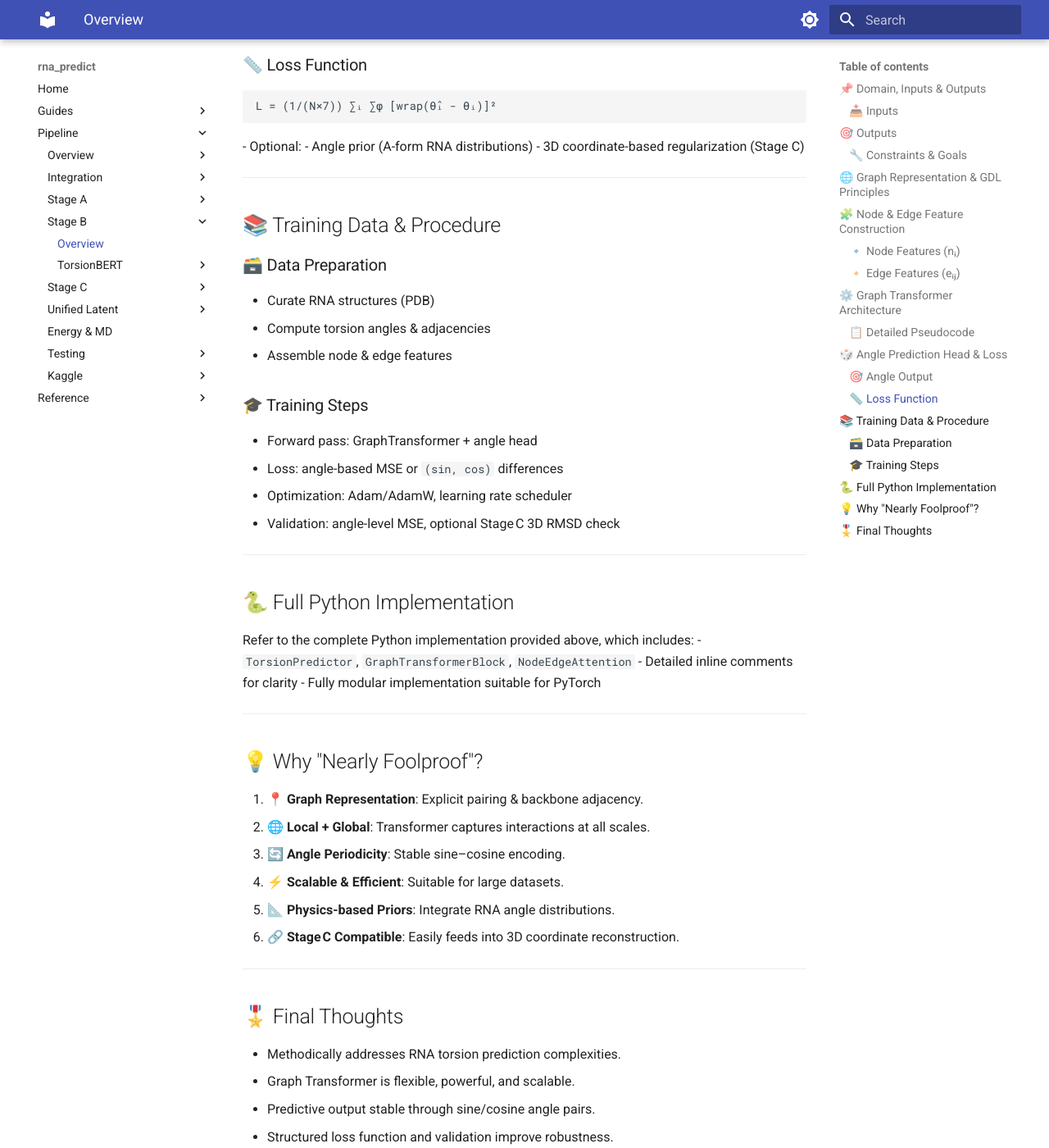
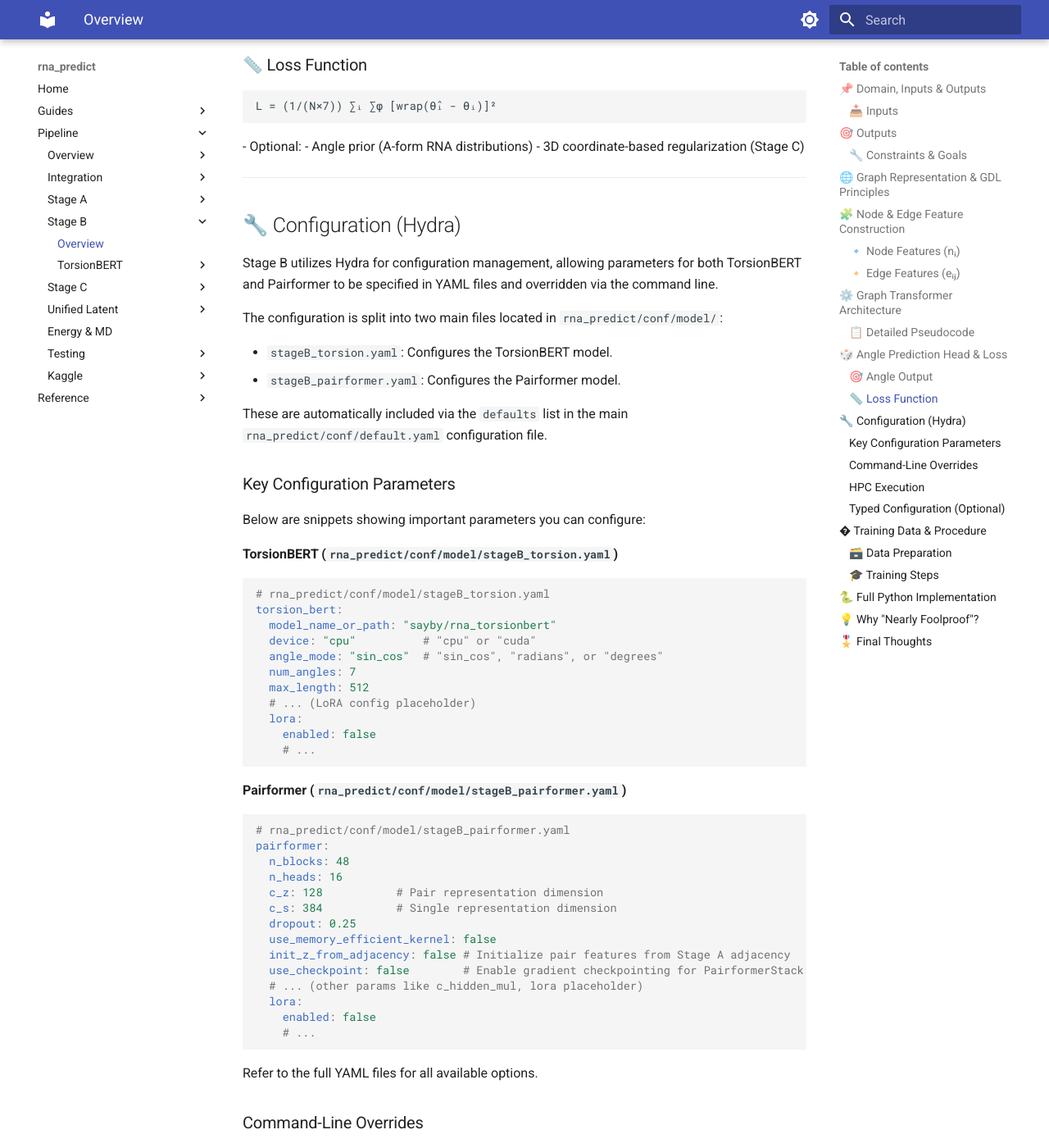
Before and after one commit to ImmortalDemonGod/RNA_PREDICT, an MkDocs documentation site: the page built from docs/pipeline/stageB/Stage_B.md, in a window 1280 px wide and 1400 px high, scrolled down 2994 px. Shown: the whole window at 82% size. Built offline with MkDocs 1.6.1 and Material for MkDocs 9.7.7, drawn with Linux system fonts in a browser that asks for light colours; some of the changed text lies outside the part shown.

Commit message:
Improve Stage B documentation with updated configuration details

````diff
--- a/docs/pipeline/stageB/Stage_B.md
+++ b/docs/pipeline/stageB/Stage_B.md
@@ -132,7 +132,109 @@ L = (1/(N×7)) ∑ᵢ ∑φ [wrap(θ̂ᵢ - θᵢ)]²
 
 ---
 
-## 📚 Training Data & Procedure
+## 🔧 Configuration (Hydra)
+
+Stage B utilizes Hydra for configuration management, allowing parameters for both TorsionBERT and Pairformer to be specified in YAML files and overridden via the command line.
+
+The configuration is split into two main files located in `rna_predict/conf/model/`:
+
+* `stageB_torsion.yaml`: Configures the TorsionBERT model.
+* `stageB_pairformer.yaml`: Configures the Pairformer model.
+
+These are automatically included via the `defaults` list in the main `rna_predict/conf/default.yaml` configuration file.
+
+### Key Configuration Parameters
+
+Below are snippets showing important parameters you can configure:
+
+**TorsionBERT (`rna_predict/conf/model/stageB_torsion.yaml`)**
+
+```yaml
+# rna_predict/conf/model/stageB_torsion.yaml
+torsion_bert:
+  model_name_or_path: "sayby/rna_torsionbert"
+  device: "cpu"          # "cpu" or "cuda"
+  angle_mode: "sin_cos"  # "sin_cos", "radians", or "degrees"
+  num_angles: 7
+  max_length: 512
+  # ... (LoRA config placeholder)
+  lora:
+    enabled: false
+    # ...
+```
+
+**Pairformer (`rna_predict/conf/model/stageB_pairformer.yaml`)**
+
+```yaml
+# rna_predict/conf/model/stageB_pairformer.yaml
+pairformer:
+  n_blocks: 48
+  n_heads: 16
+  c_z: 128           # Pair representation dimension
+  c_s: 384           # Single representation dimension
+  dropout: 0.25
+  use_memory_efficient_kernel: false
+  init_z_from_adjacency: false # Initialize pair features from Stage A adjacency
+  use_checkpoint: false        # Enable gradient checkpointing for PairformerStack
+  # ... (other params like c_hidden_mul, lora placeholder)
+  lora:
+    enabled: false
+    # ...
+```
+
+Refer to the full YAML files for all available options.
+
+### Command-Line Overrides
+
+You can override any parameter from the command line when running the Stage B entry point (`rna_predict.pipeline.stageB.main`). Hydra uses a dot notation to access nested parameters.
+
+**Examples:**
+
+* Run TorsionBERT using 'degrees' angle mode:
+    ```bash
+    python -m rna_predict.pipeline.stageB.main torsion_bert.angle_mode=degrees
+    ```
+
+* Change Pairformer block count:
+    ```bash
+    python -m rna_predict.pipeline.stageB.main pairformer.n_blocks=24
+    ```
+
+* Run on CUDA and use Pairformer memory optimization:
+    ```bash
+    python -m rna_predict.pipeline.stageB.main torsion_bert.device=cuda pairformer.use_memory_efficient_kernel=true
+    ```
+
+* Enable LoRA for TorsionBERT with specific rank:
+    ```bash
+    python -m rna_predict.pipeline.stageB.main torsion_bert.lora.enabled=true torsion_bert.lora.r=16
+    ```
+
+* Initialize Pairformer 'z' embeddings from adjacency matrix:
+    ```bash
+    python -m rna_predict.pipeline.stageB.main pairformer.init_z_from_adjacency=true
+    ```
+
+### HPC Execution
+
+For High Performance Computing (HPC) environments, see the [HPC Integration Guide](../integration/hydra_integration/hpc_overrides.md) for SLURM and GridEngine examples.
+
+**Basic HPC Example:**
+```bash
+python -m rna_predict.pipeline.stageB.main \
+    torsion_bert.device=cuda \
+    pairformer.n_blocks=24 \
+    +hpc_cluster=slurm \
+    hydra.launcher.gpus=1
+```
+
+### Typed Configuration (Optional)
+
+For improved validation and type safety, typed dataclasses corresponding to these configurations (e.g., `TorsionBertConfig`, `PairformerConfig`, potentially nested under a `StageBConfig`) may be defined in `rna_predict/conf/config_schema.py`. Refer to that file for details if available.
+
+---
+
+## � Training Data & Procedure
 
 ### 🗃️ Data Preparation
 - Curate RNA structures (PDB)
````
